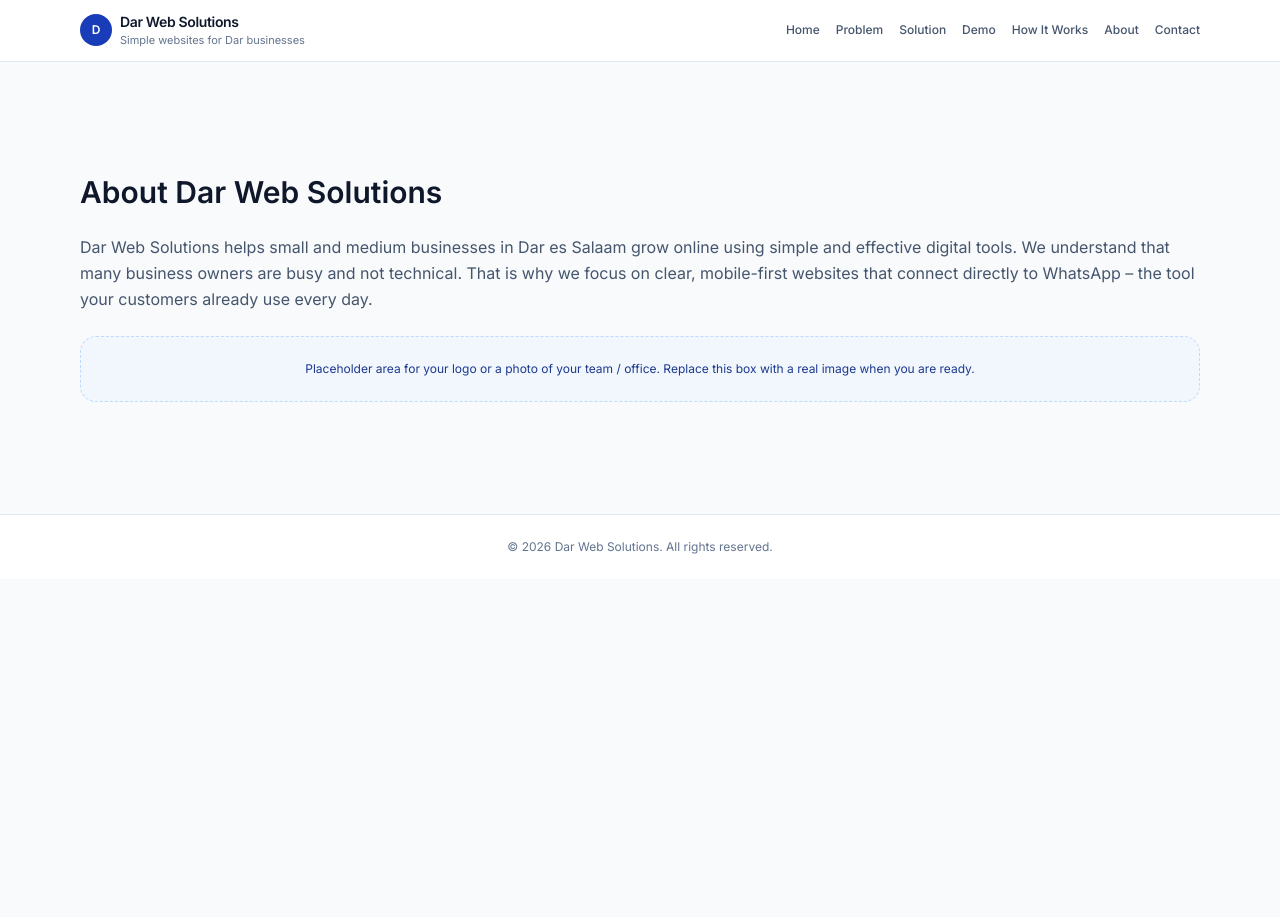
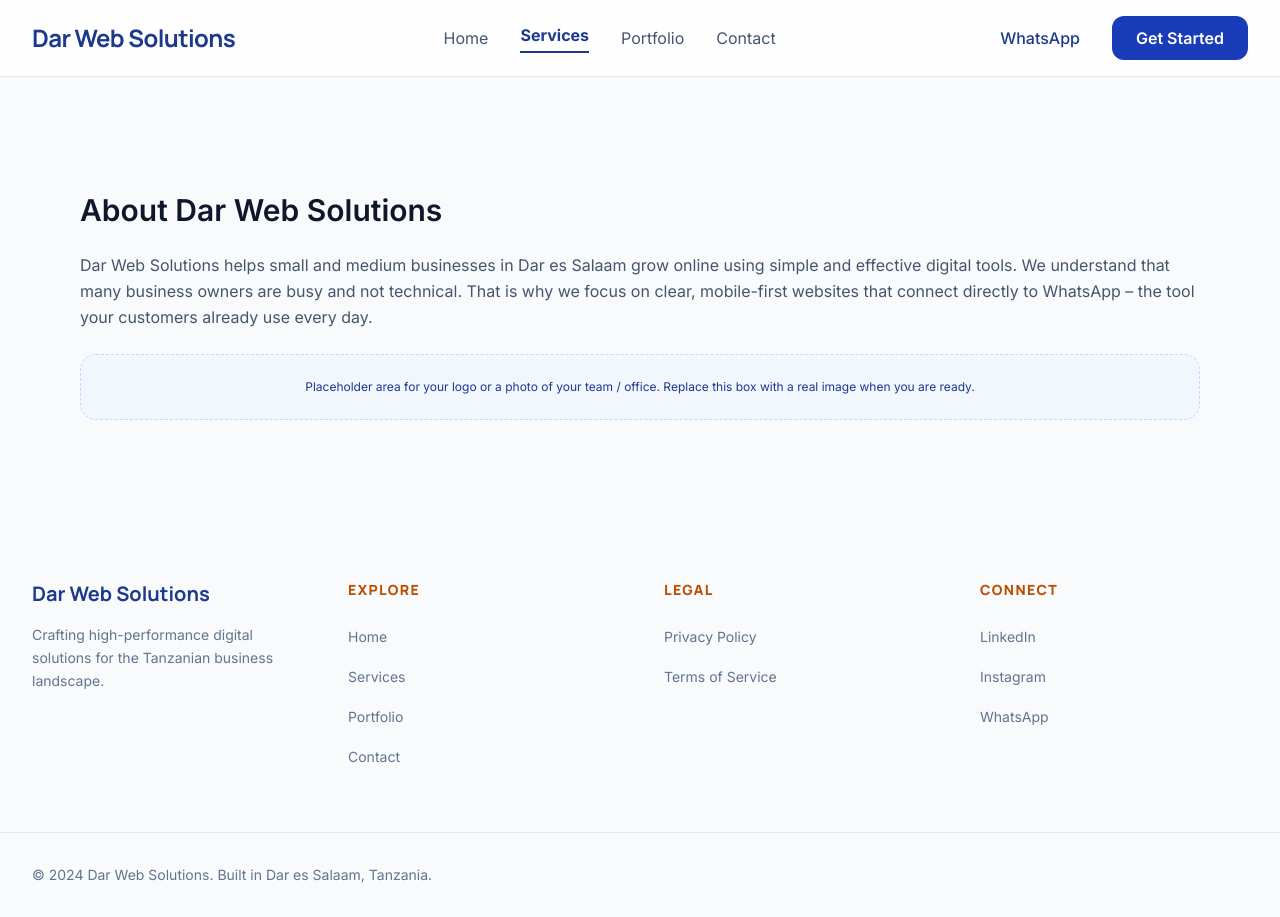
Before and after one commit to andreamsilu/darwebsolutions, a Next.js app: page /about in a window 1280 px wide. Before the commit the page ends 800 px from the top, so only its background shows below. Built offline with nearby package versions, Linux system fonts and the light colour scheme.

Commit message:
Refactor About, How It Works, Problem, and Solution pages to replace SiteShell with PremiumNav and PremiumFooter, enhancing layout consistency and visual appeal across the site.

```diff
--- a/app/about/page.tsx
+++ b/app/about/page.tsx
@@ -1,13 +1,17 @@
-import { SiteShell } from "../components/site-shell";
+import { PremiumFooter, PremiumNav } from "../components/premium-chrome";
 import { AboutSection } from "../sections/about-section";
 import { MotionSection } from "../ui/motion-section";
 
 export default function AboutPage() {
   return (
-    <SiteShell>
-      <MotionSection>
-        <AboutSection />
-      </MotionSection>
-    </SiteShell>
+    <div className="bg-slate-50 font-body text-slate-900 antialiased">
+      <PremiumNav active="services" />
+      <main className="pt-24">
+        <MotionSection>
+          <AboutSection />
+        </MotionSection>
+      </main>
+      <PremiumFooter />
+    </div>
   );
 }
--- a/app/components/site-shell.tsx
+++ /dev/null
@@ -1,55 +0,0 @@
-import Link from "next/link";
-import type { ReactNode } from "react";
-
-type SiteShellProps = {
-  children: ReactNode;
-};
-
-const navItems = [
-  { href: "/", label: "Home" },
-  { href: "/problem", label: "Problem" },
-  { href: "/solution", label: "Solution" },
-  { href: "/demo", label: "Demo" },
-  { href: "/how-it-works", label: "How It Works" },
-  { href: "/about", label: "About" },
-  { href: "/contact", label: "Contact" },
-];
-
-export function SiteShell({ children }: SiteShellProps) {
-  return (
-    <div className="min-h-screen bg-slate-50 text-slate-900">
-      <main className="flex flex-col gap-4">
-        <header className="sticky top-0 z-20 border-b border-slate-200 bg-white/90 backdrop-blur">
-          <div className="mx-auto flex max-w-6xl items-center justify-between px-4 py-3">
-            <Link href="/" className="flex items-center gap-2">
-              <div className="flex h-8 w-8 items-center justify-center rounded-full bg-blue-800 text-xs font-semibold text-white">
-                D
-              </div>
-              <div>
-                <p className="text-sm font-semibold tracking-tight">
-                  Dar Web Solutions
-                </p>
-                <p className="text-[11px] text-slate-500">
-                  Simple websites for Dar businesses
-                </p>
-              </div>
-            </Link>
-            <nav className="hidden gap-4 text-xs font-medium text-slate-600 lg:flex">
-              {navItems.map((item) => (
-                <Link key={item.href} href={item.href} className="hover:text-blue-800">
-                  {item.label}
-                </Link>
-              ))}
-            </nav>
-          </div>
-        </header>
-
-        {children}
-
-        <footer className="border-t border-slate-200 bg-white py-6 text-center text-xs text-slate-500">
-          © {new Date().getFullYear()} Dar Web Solutions. All rights reserved.
-        </footer>
-      </main>
-    </div>
-  );
-}
--- a/app/how-it-works/page.tsx
+++ b/app/how-it-works/page.tsx
@@ -1,13 +1,17 @@
-import { SiteShell } from "../components/site-shell";
+import { PremiumFooter, PremiumNav } from "../components/premium-chrome";
 import { HowItWorksSection } from "../sections/how-it-works-section";
 import { MotionSection } from "../ui/motion-section";
 
 export default function HowItWorksPage() {
   return (
-    <SiteShell>
-      <MotionSection>
-        <HowItWorksSection />
-      </MotionSection>
-    </SiteShell>
+    <div className="bg-slate-50 font-body text-slate-900 antialiased">
+      <PremiumNav active="services" />
+      <main className="pt-24">
+        <MotionSection>
+          <HowItWorksSection />
+        </MotionSection>
+      </main>
+      <PremiumFooter />
+    </div>
   );
 }
--- a/app/problem/page.tsx
+++ b/app/problem/page.tsx
@@ -1,13 +1,17 @@
-import { SiteShell } from "../components/site-shell";
+import { PremiumFooter, PremiumNav } from "../components/premium-chrome";
 import { ProblemSection } from "../sections/problem-section";
 import { MotionSection } from "../ui/motion-section";
 
 export default function ProblemPage() {
   return (
-    <SiteShell>
-      <MotionSection>
-        <ProblemSection />
-      </MotionSection>
-    </SiteShell>
+    <div className="bg-slate-50 font-body text-slate-900 antialiased">
+      <PremiumNav active="services" />
+      <main className="pt-24">
+        <MotionSection>
+          <ProblemSection />
+        </MotionSection>
+      </main>
+      <PremiumFooter />
+    </div>
   );
 }
--- a/app/solution/page.tsx
+++ b/app/solution/page.tsx
@@ -1,13 +1,17 @@
-import { SiteShell } from "../components/site-shell";
+import { PremiumFooter, PremiumNav } from "../components/premium-chrome";
 import { SolutionSection } from "../sections/solution-section";
 import { MotionSection } from "../ui/motion-section";
 
 export default function SolutionPage() {
   return (
-    <SiteShell>
-      <MotionSection>
-        <SolutionSection />
-      </MotionSection>
-    </SiteShell>
+    <div className="bg-slate-50 font-body text-slate-900 antialiased">
+      <PremiumNav active="services" />
+      <main className="pt-24">
+        <MotionSection>
+          <SolutionSection />
+        </MotionSection>
+      </main>
+      <PremiumFooter />
+    </div>
   );
 }
```
